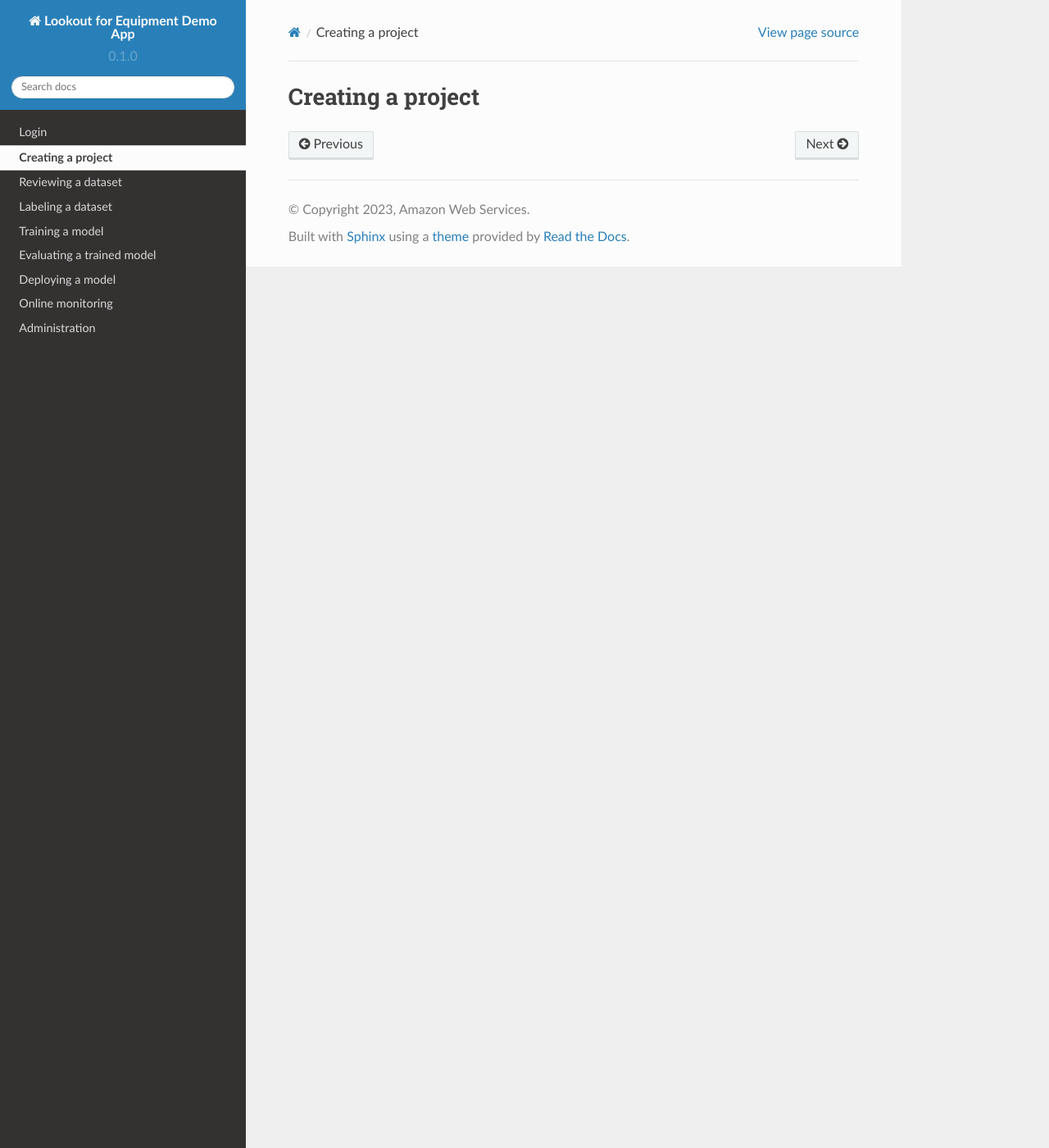
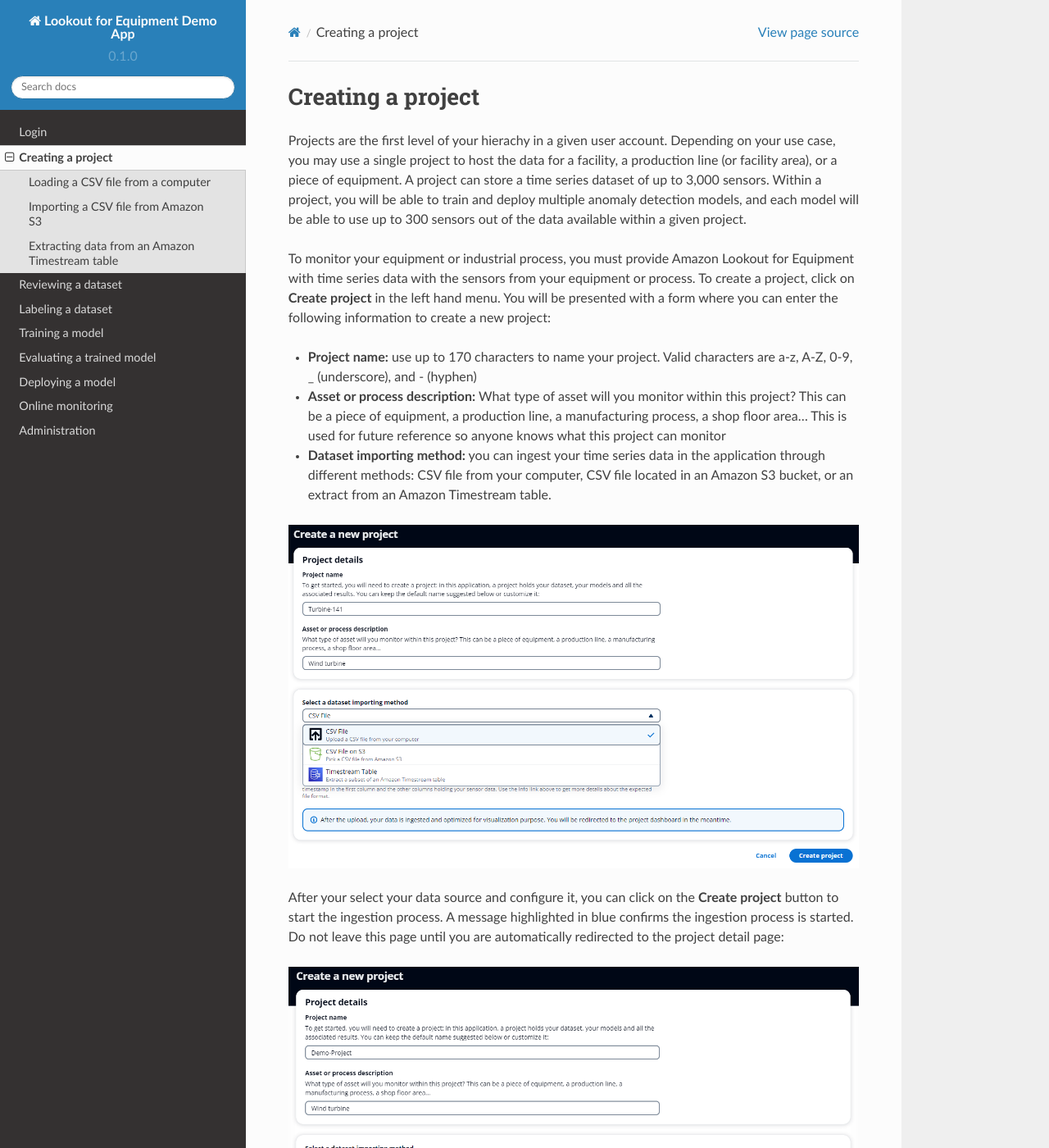
Before and after one commit to aws-samples/amazon-lookout-for-equipment-demo-app, a Sphinx documentation site: the page built from docs/source/project-creation.rst, in a window 1280 px wide and 1400 px high. Shown: the whole window at 82% size. Built offline with Sphinx 7.4.7 and the Read the Docs theme 2.0.0, drawn with Linux system fonts in a browser that asks for light colours; some of the changed text lies outside the part shown.

Commit message:
Creating a project with a CSV file

```diff
--- a/docs/source/login.rst
+++ b/docs/source/login.rst
@@ -26,7 +26,7 @@
 
 * To learn more about how to navigate this application, scroll down to the :ref:`Navigation section <login navigation>`.
 * To learn how to create new users, scroll down to the :ref:`User management section <login user_creation>`.
-* To create your first project, go the :ref:`Project creation section <project_creation>`.
+* To create your first project, go the :ref:`Project creation section <project creation>`.
 
 .. _login navigation:
 
--- a/docs/source/project-creation.rst
+++ b/docs/source/project-creation.rst
@@ -1,3 +1,94 @@
 .. _project creation:
+
 Creating a project
 ==================
+Projects are the first level of your hierachy in a given user account. Depending
+on your use case, you may use a single project to host the data for a facility,
+a production line (or facility area), or a piece of equipment. A project can store
+a time series dataset of up to 3,000 sensors. Within a project, you will be able
+to train and deploy multiple anomaly detection models, and each model will be able
+to use up to 300 sensors out of the data available within a given project.
+
+To monitor your equipment or industrial process, you must provide Amazon Lookout
+for Equipment with time series data with the sensors from your equipment or process.
+To create a project, click on **Create project** in the left hand menu. You will
+be presented with a form where you can enter the following information to create
+a new project:
+
+* **Project name:** use up to 170 characters to name your project. Valid characters
+  are a-z, A-Z, 0-9, _ (underscore), and - (hyphen)
+* **Asset or process description:** What type of asset will you monitor within this
+  project? This can be a piece of equipment, a production line, a manufacturing
+  process, a shop floor area... This is used for future reference so anyone knows
+  what this project can monitor
+* **Dataset importing method:** you can ingest your time series data in the application
+  through different methods: CSV file from your computer, CSV file located in an
+  Amazon S3 bucket, or an extract from an Amazon Timestream table.
+
+.. image:: images/create-project-details.png
+
+After your select your data source and configure it, you can click on the **Create
+project** button to start the ingestion process. A message highlighted in blue
+confirms the ingestion process is started. Do not leave this page until you are
+automatically redirected to the project detail page:
+
+.. image:: images/create-project-launching.png
+
+After a few seconds,the name of your project will appear in the hierarchy on the
+left after a few seconds. You will be brought to the project dashboard where you
+can see the ingestion in progress:
+
+.. image:: images/create-project-in-progress.png
+
+Note the red folder icon next to the name of your project in the hierarchy on
+the left. This means your project creation is currently in progress. During
+the ingestion, the following actions are performed by the application on your
+behalf:
+
+* A Lookout for Equipment project is created
+* Your CSV file is pushed to Amazon S3 and is ingested from there into
+  Lookout for Equipment
+* A hourly dataset is also created by downsampling your original data. This
+  downsampled dataset will be used for visualization purpose throughout the
+  app.
+
+Loading a CSV file from a computer
+----------------------------------
+Although Lookout for Equipment accepts a broader set of configuration, this
+application only allow you to upload a single CSV file for the time being. You
+will need to arrange your data using this format:
+
+.. code-block::
+
+    Timestamp,Sensor 1,Sensor 2
+    2020/01/01 00:00:00,2,12
+    2020/01/01 00:05:00,3,11
+    2020/01/01 00:10:00,5,10
+    2020/01/01 00:15:00,3,16
+    2020/01/01 00:20:00,4,12
+    ...
+
+You can choose your column names. We recommend using "Timestamp" as the name for
+the column with the time series data. Check the documentation (link below) for
+the allowed formats of the timestamp column. You must have a double (numerical)
+as the data type for your sensor data. You can only train your model on numeric
+data. The valid characters that you can use in the column names of the dataset
+are A-Z, a-z, 0-9, . (dot), _ (underscore), and - (hyphen). To learn more about
+data formatting for Lookout for Equipment, check out `this page`_ in the
+documentation of the service.
+
+To upload a dataset, click on **Choose file** then pick a suitable CSV file on your
+local computer. An area with your file name, file size and last modification date
+is added as a visual feedback:
+
+.. image:: images/create-project-csv.png
+
+Click on **Create project** to launch the ingestion process.
+
+Importing a CSV file from Amazon S3
+-----------------------------------
+
+Extracting data from an Amazon Timestream table
+-----------------------------------------------
+
+.. _this page: https://docs.aws.amazon.com/lookout-for-equipment/latest/ug/formatting-data.html
```
Also changed, not shown: docs/source/images/create-project-csv.png (added), docs/source/images/create-project-details.png (added), docs/source/images/create-project-in-progress.png (added), docs/source/images/create-project-launching.png (added).
